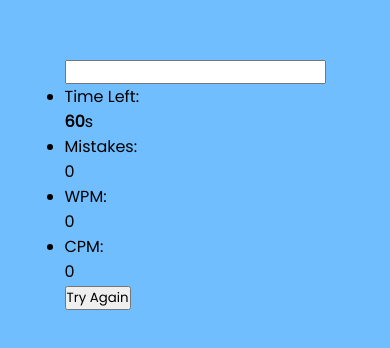
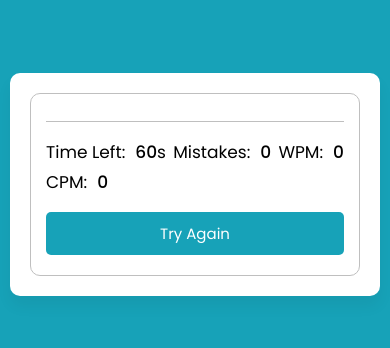
Before and after one commit to Senadcomp/projeto.javascript, a plain HTML site: page index.html in a window 390 px wide. Shown: the part 238-586 px from the top of the page. Drawn offline with Linux system fonts and the light colour scheme; files whose address does not match are found by name.

Commit message:
Ajustando style.css para melhor visualização

```diff
--- a/style.css
+++ b/style.css
@@ -1,4 +1,4 @@
-@import url('https://fonts.googleapis.com/css2?family=Poppins&display=swap');
+@import url('https://fonts.googleapis.com/css2?family=Poppins:wght@400;500;600;700&display=swap');
 *{
   margin: 0;
   padding: 0;
@@ -7,49 +7,177 @@
 }
 body{
   display: flex;
+  padding: 0 10px;
   align-items: center;
   justify-content: center;
   min-height: 100vh;
-    background: rgba(0, 140, 255, 0.555);
+  background: #17A2B8;
 }
-.container{
+::selection{
+  color: #fff;
+  background: #17A2B8;
+}
+.wrapper{
   width: 770px;
-    padding: 40px;
-    background-color: aliceblue;
-    border-radius: 20px;
-
+  padding: 35px;
+  background: #fff;
+  border-radius: 10px;
+  box-shadow: 0 10px 15px rgba(0,0,0,0.05);
 }
-.container .conteudo{
+.wrapper .input-field{
+  opacity: 0;
+  z-index: -999;
+  position: absolute;
+}
+.wrapper .content-box{
   padding: 13px 20px 0;
   border-radius: 10px;
-    border: 1px solid rgb(0, 186, 233);
+  border: 1px solid #bfbfbf;
 }
-.conteudo .escrevetexto{
-    max-height: 255px;
-    overflow-y: auto;
+.content-box .typing-text{
+  overflow: hidden;
+  max-height: 256px;
 }
-.escrevetexto ::-webkit-scrollbar{
+.typing-text::-webkit-scrollbar{
   width: 0;
 }
-.escrevetexto p{
+.typing-text p{
   font-size: 21px;
   text-align: justify;
   letter-spacing: 1px;
   word-break: break-all;
 }
-.conteudo .menu{
+.typing-text p span{
+  position: relative;
+}
+.typing-text p span.correct{
+  color: #56964f;
+}
+.typing-text p span.incorrect{
+  color: #cb3439;
+  outline: 1px solid #fff;
+  background: #ffc0cb;
+  border-radius: 4px;
+}
+.typing-text p span.active{
+  color: #17A2B8;
+}
+.typing-text p span.active::before{
+  position: absolute;
+  content: "";
+  height: 2px;
+  width: 100%;
+  bottom: 0;
+  left: 0;
+  opacity: 0;
+  border-radius: 5px;
+  background: #17A2B8;
+  animation: blink 1s ease-in-out infinite;
+}
+@keyframes blink{
+  50%{
+    opacity: 1;
+  }
+}
+.content-box .content{
+  margin-top: 17px;
   display: flex;
-    margin-top: 17px;
   padding: 12px 0;
-    border-top: 1px solid rgb(0, 186, 233);
+  flex-wrap: wrap;
+  align-items: center;
   justify-content: space-between;
+  border-top: 1px solid #bfbfbf;
 }
-.menu .resultadosdetalhes{
+.content button{
+  outline: none;
+  border: none;
+  width: 105px;
+  color: #fff;
+  padding: 8px 0;
+  font-size: 16px;
+  cursor: pointer;
+  border-radius: 5px;
+  background: #17A2B8;
+  transition: transform 0.3s ease;
+}
+.content button:active{
+  transform: scale(0.97);
+}
+.content .result-details{
   display: flex;
+  flex-wrap: wrap;
+  align-items: center;
   width: calc(100% - 140px);
   justify-content: space-between;
 }
-.resultadosdetalhes li{
+.result-details li{
   display: flex;
+  height: 20px;
   list-style: none;
+  position: relative;
+  align-items: center;
 }
+.result-details li:not(:first-child){
+  padding-left: 22px;
+  border-left: 1px solid #bfbfbf;
+}
+.result-details li p{
+  font-size: 19px;
+}
+.result-details li span{
+  display: block;
+  font-size: 20px;
+  margin-left: 10px;
+}
+li span b{
+  font-weight: 500;
+}
+li:not(:first-child) span{
+  font-weight: 500;
+}
+@media (max-width: 745px) {
+  .wrapper{
+    padding: 20px;
+  }
+  .content-box .content{
+    padding: 20px 0;
+  }
+  .content-box .typing-text{
+    max-height: 100%;
+  }
+  .typing-text p{
+    font-size: 19px;
+    text-align: left;
+  }
+  .content button{
+    width: 100%;
+    font-size: 15px;
+    padding: 10px 0;
+    margin-top: 20px;
+  }
+  .content .result-details{
+    width: 100%;
+  }
+  .result-details li:not(:first-child){
+    border-left: 0;
+    padding: 0;
+  }
+  .result-details li p,
+  .result-details li span{
+    font-size: 17px;
+  }
+}
+@media (max-width: 518px) {
+  .wrapper .content-box{
+    padding: 10px 15px 0;
+  }
+  .typing-text p{
+    font-size: 18px;
+  }
+  .result-details li{
+    margin-bottom: 10px;
+  }
+  .content button{
+    margin-top: 10px;
+  }
+}
```
Lines whose indentation alone changed are shown as unchanged.
